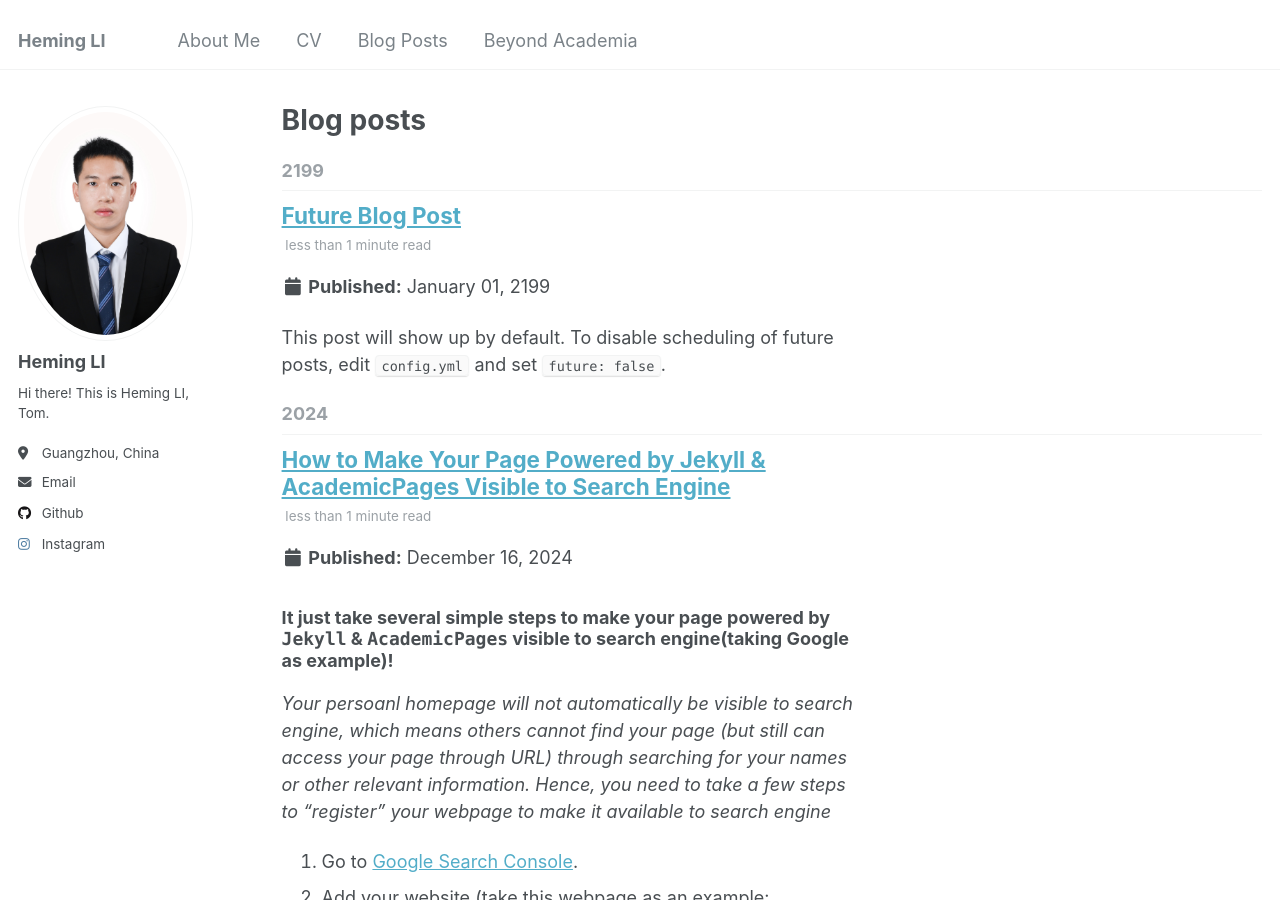
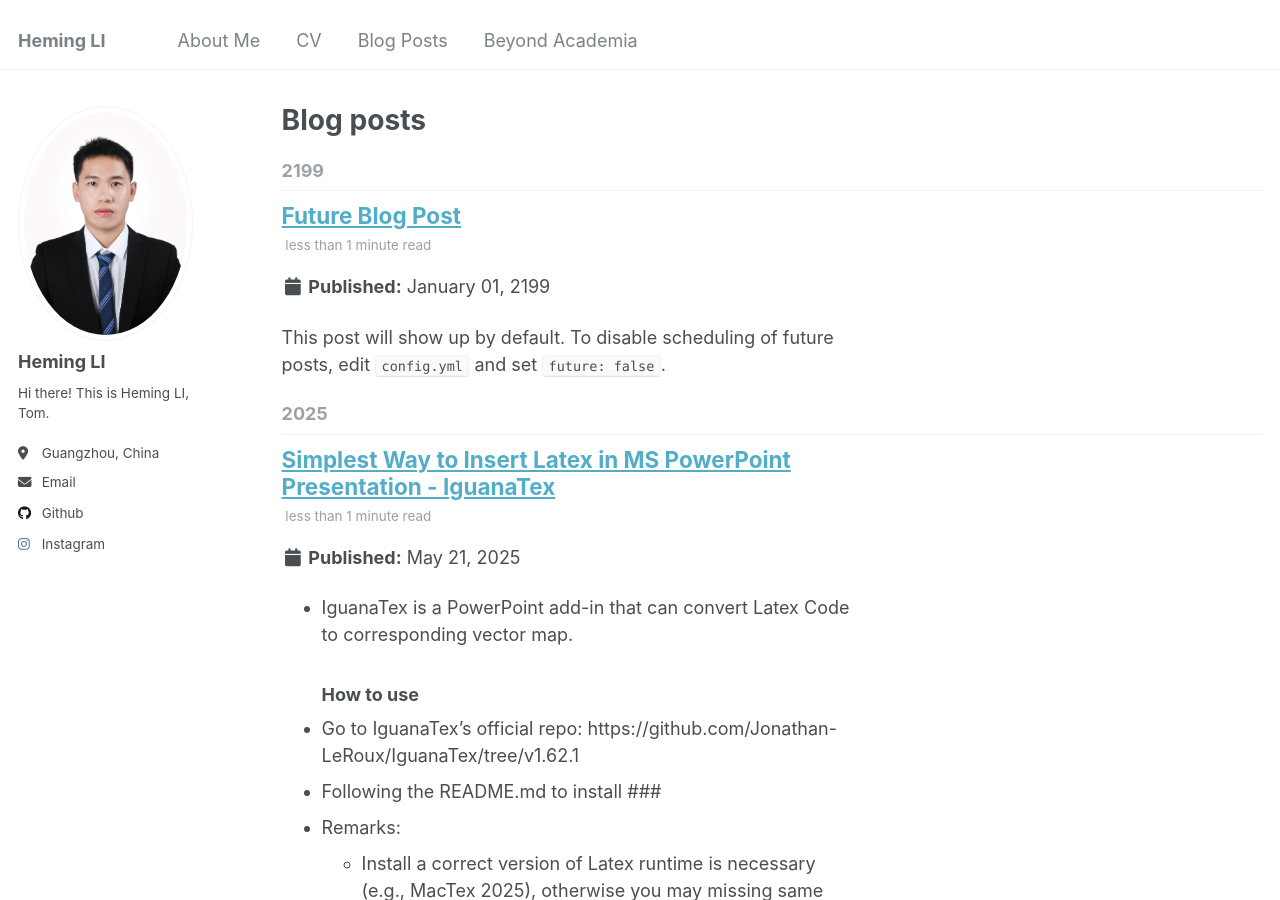
Before and after one commit to Tom-Liii/Tom-Liii.github.io, a Jekyll site: the page built from _pages/year-archive.html, in a window 1280 px wide and 900 px high. Built offline with Jekyll 4.4.1, drawn with Linux system fonts in a browser that asks for light colours; some of the changed text lies outside the part shown.

Commit message:
modified:   _pages/about.md 	modified:   _pages/cv.md 	new file:   _posts/2025-5-21-blong-post-4.md

```diff
--- /dev/null
+++ b/_posts/2025-5-21-blong-post-4.md
@@ -0,0 +1,16 @@
+---
+title: 'Simplest Way to Insert Latex in MS PowerPoint Presentation - IguanaTex'
+date: 2025-5-21
+permalink: /posts/2025/5/blog-post-4/
+tags:
+  - Latex
+  - PowerPoint
+  - Productivity
+---
+- IguanaTex is a PowerPoint add-in that can convert Latex Code to corresponding vector map.
+### How to use
+- Go to IguanaTex's official repo: https://github.com/Jonathan-LeRoux/IguanaTex/tree/v1.62.1
+- Following the README.md to install
+###
+- Remarks:
+    - Install a correct version of Latex runtime is necessary (e.g., MacTex 2025), otherwise you may missing same package used for running IguanaTex, such as dvipng.
```
Also changed, not shown: _pages/about.md (+3 -2 lines), _pages/cv.md (+1 -3 lines).
